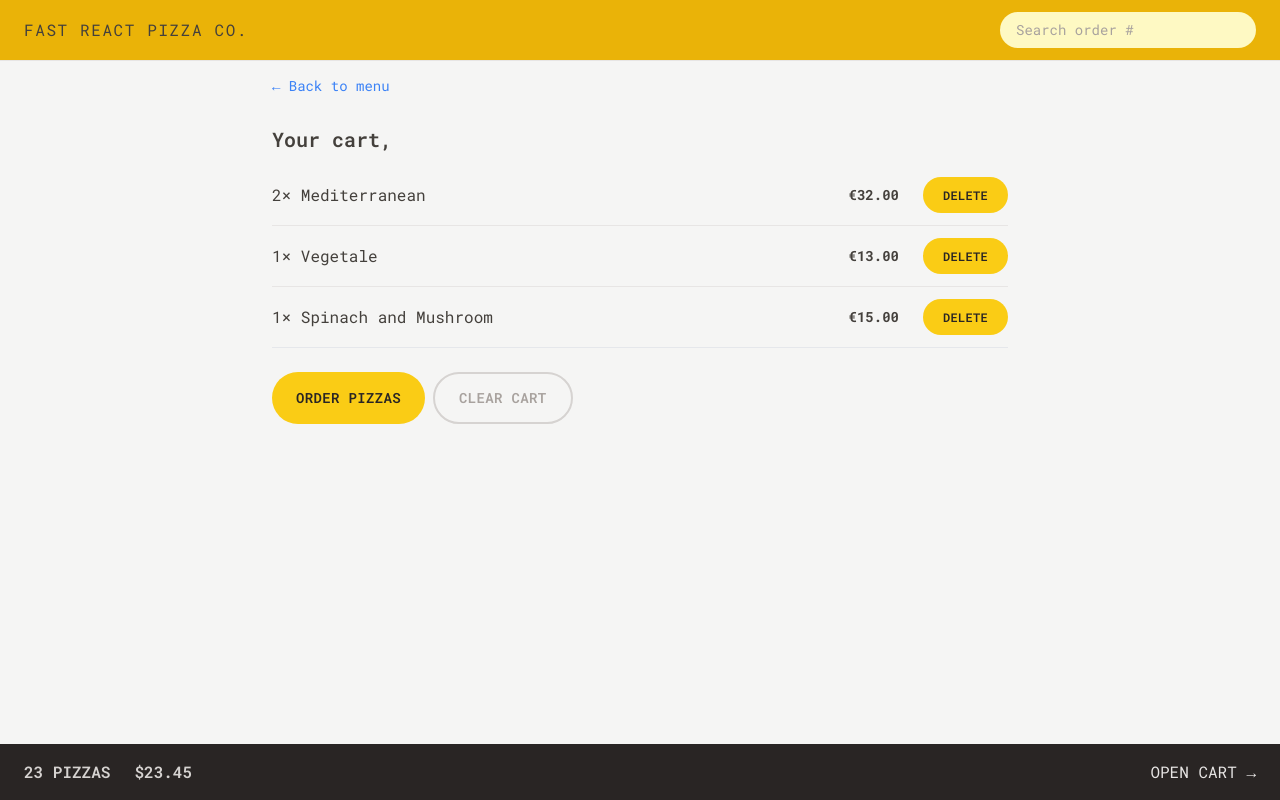
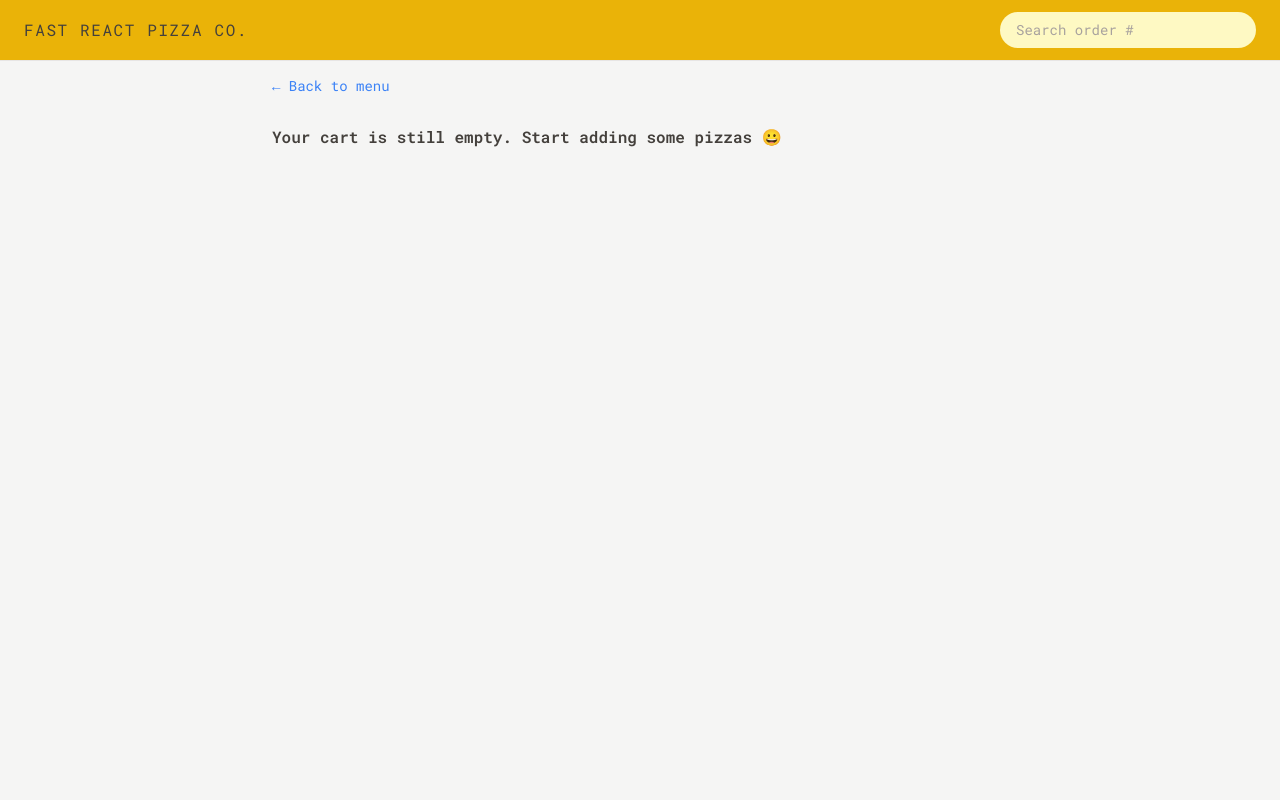
Before and after one commit to nastaj/fast-react-pizza, a React (Vite) app: page /cart in a window 1280 px wide. Built offline with nearby package versions, Linux system fonts and the light colour scheme.

Commit message:
cart state

```diff
--- a/src/features/cart/Cart.jsx
+++ b/src/features/cart/Cart.jsx
@@ -1,36 +1,16 @@
-import { Link } from "react-router-dom";
 import LinkButton from "../../ui/LinkButton";
 import Button from "../../ui/Button";
 import CartItem from "./CartItem";
-import { useSelector } from "react-redux";
-
-const fakeCart = [
-  {
-    pizzaId: 12,
-    name: "Mediterranean",
-    quantity: 2,
-    unitPrice: 16,
-    totalPrice: 32,
-  },
-  {
-    pizzaId: 6,
-    name: "Vegetale",
-    quantity: 1,
-    unitPrice: 13,
-    totalPrice: 13,
-  },
-  {
-    pizzaId: 11,
-    name: "Spinach and Mushroom",
-    quantity: 1,
-    unitPrice: 15,
-    totalPrice: 15,
-  },
-];
+import EmptyCart from "./EmptyCart";
+import { useDispatch, useSelector } from "react-redux";
+import { clearCart, getCart } from "./cartSlice";
 
 function Cart() {
   const username = useSelector((state) => state.user.username);
-  const cart = fakeCart;
+  const cart = useSelector(getCart);
+  const dispatch = useDispatch();
+
+  if (!cart.length) return <EmptyCart />;
 
   return (
     <div className="px-4 py-3">
@@ -49,7 +29,9 @@
           Order pizzas
         </Button>
 
-        <Button type="secondary">Clear cart</Button>
+        <Button type="secondary" onClick={() => dispatch(clearCart())}>
+          Clear cart
+        </Button>
       </div>
     </div>
   );
--- a/src/features/cart/CartItem.jsx
+++ b/src/features/cart/CartItem.jsx
@@ -1,5 +1,5 @@
-import Button from "../../ui/Button";
 import { formatCurrency } from "../../utils/helpers";
+import DeleteItem from "./DeleteItem";
 
 function CartItem({ item }) {
   const { pizzaId, name, quantity, totalPrice } = item;
@@ -11,7 +11,8 @@
       </p>
       <div className="flex items-center justify-between sm:gap-6">
         <p className="text-sm font-bold">{formatCurrency(totalPrice)}</p>
-        <Button type="small">Delete</Button>
+
+        <DeleteItem pizzaId={pizzaId} />
       </div>
     </li>
   );
--- a/src/features/cart/CartOverview.jsx
+++ b/src/features/cart/CartOverview.jsx
@@ -1,11 +1,19 @@
+import { useSelector } from "react-redux";
 import { Link } from "react-router-dom";
+import { getTotalCartPrice, getTotalCartQuantity } from "./cartSlice";
+import { formatCurrency } from "../../utils/helpers";
 
 function CartOverview() {
+  const totalCartQuantity = useSelector(getTotalCartQuantity);
+  const totalCartPrice = useSelector(getTotalCartPrice);
+
+  if (!totalCartQuantity) return null;
+
   return (
     <div className="flex items-center justify-between bg-stone-800 px-4 py-4 text-sm uppercase text-stone-200 sm:px-6 md:text-base">
       <p className="space-x-4 font-semibold text-stone-300 sm:space-x-6">
-        <span>23 pizzas</span>
-        <span>$23.45</span>
+        <span>{totalCartQuantity} pizzas</span>
+        <span>{formatCurrency(totalCartPrice)}</span>
       </p>
       <Link to="/cart">Open cart &rarr;</Link>
     </div>
--- /dev/null
+++ b/src/features/cart/DeleteItem.jsx
@@ -0,0 +1,15 @@
+import { useDispatch } from "react-redux";
+import Button from "../../ui/Button";
+import { deleteItem } from "./cartSlice";
+
+function DeleteItem({ pizzaId }) {
+  const dispatch = useDispatch();
+
+  return (
+    <Button type="small" onClick={() => dispatch(deleteItem(pizzaId))}>
+      Delete
+    </Button>
+  );
+}
+
+export default DeleteItem;
--- a/src/features/cart/EmptyCart.jsx
+++ b/src/features/cart/EmptyCart.jsx
@@ -1,11 +1,13 @@
-import { Link } from 'react-router-dom';
+import LinkButton from "../../ui/LinkButton";
 
 function EmptyCart() {
   return (
-    <div>
-      <Link to="/menu">&larr; Back to menu</Link>
+    <div className="px-4 py-3">
+      <LinkButton to="/menu">&larr; Back to menu</LinkButton>
 
-      <p>Your cart is still empty. Start adding some pizzas :)</p>
+      <p className="mt-7 font-semibold">
+        Your cart is still empty. Start adding some pizzas 😀
+      </p>
     </div>
   );
 }
--- /dev/null
+++ b/src/features/cart/cartSlice.js
@@ -0,0 +1,73 @@
+import { createSlice } from "@reduxjs/toolkit";
+import userSlice from "../user/userSlice";
+
+const initialState = {
+  cart: [],
+
+  //   cart: [
+  //     {
+  //       pizzaId: 12,
+  //       name: "Mediterranean",
+  //       quantity: 2,
+  //       unitPrice: 16,
+  //       totalPrice: 32,
+  //     },
+  //   ],
+};
+
+const cartSlice = createSlice({
+  name: "cart",
+  initialState,
+  reducers: {
+    addItem(state, action) {
+      // payload = newItem
+      state.cart = [...state.cart, action.payload];
+    },
+
+    deleteItem(state, action) {
+      // payload = pizzaId
+      state.cart = state.cart.filter((item) => item.pizzaId !== action.payload);
+    },
+
+    increaseItemQuantity(state, action) {
+      // payload = pizzaId
+      const item = state.cart.find((item) => item.pizzaId === action.payload);
+
+      item.quantity++;
+      item.totalPrice = item.quantity * item.unitPrice;
+    },
+
+    decreaseItemQuantity(state, action) {
+      // payload = pizzaId
+      const item = state.cart.find((item) => item.pizzaId === action.payload);
+
+      item.quantity--;
+      item.totalPrice = item.quantity * item.unitPrice;
+    },
+
+    clearCart(state) {
+      state.cart = [];
+    },
+  },
+});
+
+export const {
+  addItem,
+  deleteItem,
+  increaseItemQuantity,
+  decreaseItemQuantity,
+  clearCart,
+} = cartSlice.actions;
+
+export default cartSlice.reducer;
+
+export const getCart = (state) => state.cart.cart;
+
+export const getTotalCartQuantity = (state) =>
+  state.cart.cart.reduce((sum, item) => sum + item.quantity, 0);
+
+export const getTotalCartPrice = (state) =>
+  state.cart.cart.reduce((sum, item) => sum + item.totalPrice, 0);
+
+export const getCurrentQuantityById = (id) => (state) =>
+  state.cart.cart.find((item) => item.pizzaId === id)?.quantity ?? 0;
--- a/src/features/menu/MenuItem.jsx
+++ b/src/features/menu/MenuItem.jsx
@@ -1,8 +1,27 @@
+import { useDispatch, useSelector } from "react-redux";
 import Button from "../../ui/Button";
 import { formatCurrency } from "../../utils/helpers";
+import { addItem, getCurrentQuantityById } from "../cart/cartSlice";
+import DeleteItem from "../cart/DeleteItem";
 
 function MenuItem({ pizza }) {
   const { id, name, unitPrice, ingredients, soldOut, imageUrl } = pizza;
+
+  const dispatch = useDispatch();
+  const currentQuantity = useSelector(getCurrentQuantityById(id));
+  const isInCart = currentQuantity > 0;
+
+  function handleAddToCart() {
+    const newItem = {
+      pizzaId: id,
+      name,
+      quantity: 1,
+      unitPrice,
+      totalPrice: unitPrice * 1,
+    };
+
+    dispatch(addItem(newItem));
+  }
 
   return (
     <li className="flex gap-4 py-2">
@@ -26,7 +45,13 @@
             </p>
           )}
 
-          <Button type="small">Add to cart</Button>
+          {isInCart && <DeleteItem pizzaId={id} />}
+
+          {!soldOut && !isInCart && (
+            <Button type="small" onClick={handleAddToCart}>
+              Add to cart
+            </Button>
+          )}
         </div>
       </div>
     </li>
--- a/src/store.js
+++ b/src/store.js
@@ -1,9 +1,11 @@
 import { configureStore } from "@reduxjs/toolkit";
 import userReducer from "./features/user/userSlice";
+import cartReducer from "./features/cart/cartSlice";
 
 const store = configureStore({
   reducer: {
     user: userReducer,
+    cart: cartReducer,
   },
 });
 
--- a/src/ui/Button.jsx
+++ b/src/ui/Button.jsx
@@ -1,6 +1,6 @@
 import { Link } from "react-router-dom";
 
-function Button({ children, disabled, to, type }) {
+function Button({ children, disabled, to, type, onClick }) {
   const base =
     "inline-block text-sm rounded-full bg-yellow-400  font-semibold uppercase tracking-wide text-stone-800 transition-all duration-300 hover:bg-yellow-300 focus:bg-yellow-300 focus:outline-none focus:ring focus:ring-yellow-300 focus:ring-offset-2 disabled:cursor-not-allowed";
 
@@ -19,6 +19,14 @@
     );
   }
 
+  if (onClick) {
+    return (
+      <button disabled={disabled} className={styles[type]} onClick={onClick}>
+        {children}
+      </button>
+    );
+  }
+
   return (
     <button disabled={disabled} className={styles[type]}>
       {children}
```
